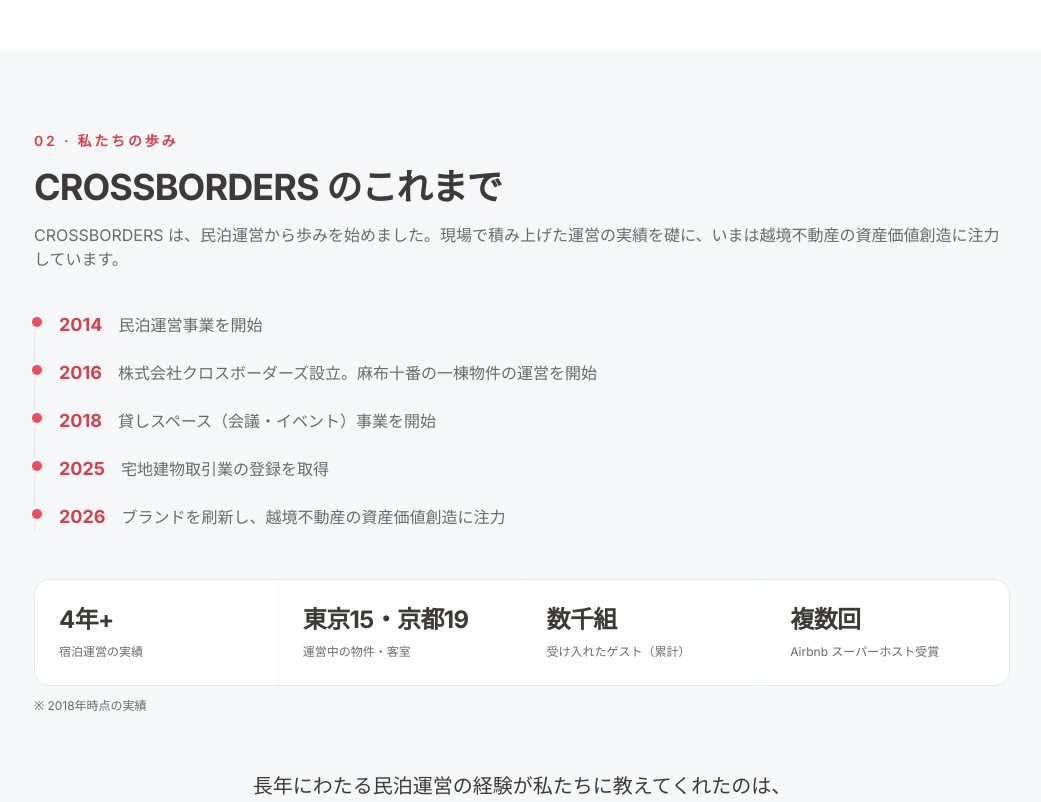
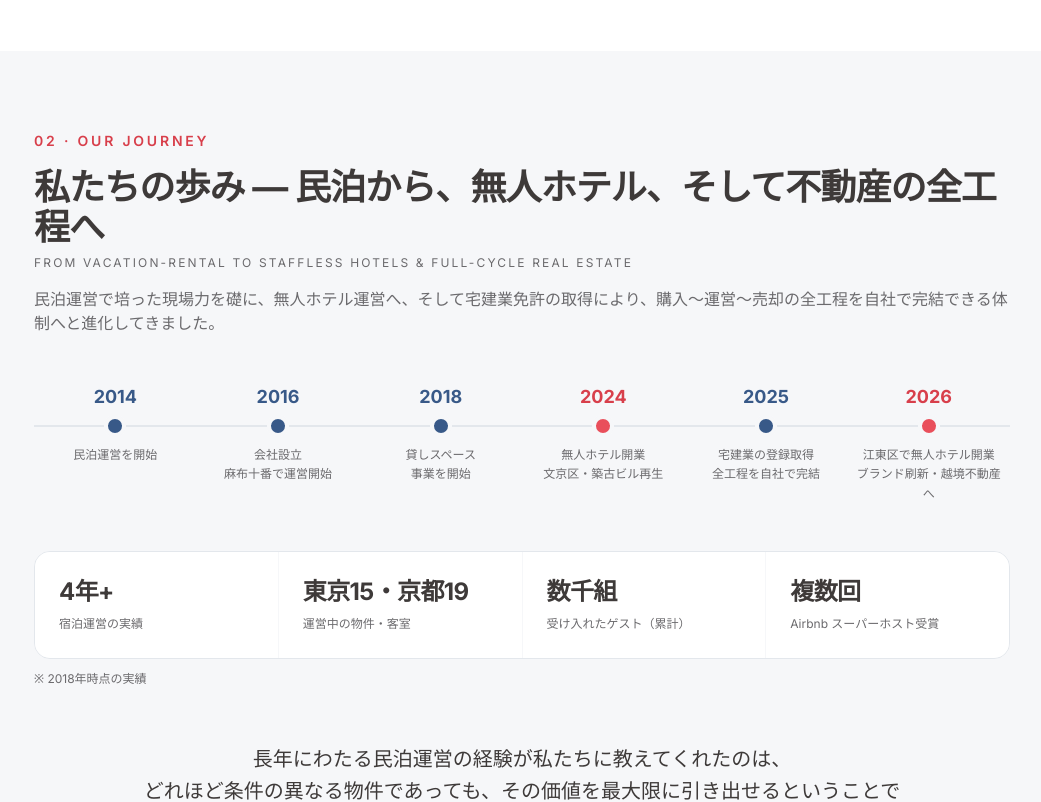
Before and after one commit to fika-tokyo/crossborders-staging, a React (Vite) app: page /about in a window 1280 px wide. Shown: the part 1100-1902 px from the top of the page, without its empty margins (118-1159 px from the left). Built offline with nearby package versions, Linux system fonts and the light colour scheme.

Commit message:
preview: review feedback round 1 (notes/address/journey)

```diff
--- a/src/i18n.jsx
+++ b/src/i18n.jsx
@@ -25,7 +25,7 @@
     taglineEn: `Cross Borders, Create Value.`,
     email: 'contact@crossborders.tokyo',
     phone: '050-1722-7286',
-    address: `東京都 目黒区`,
+    address: `〒153-0051 東京都目黒区上目黒4-41-8 2F`,
   },
   nav: [
     { label: `ホーム`, to: '/' },
@@ -88,13 +88,20 @@
     { key: 'industry', title: `業界の境界`, body: `圧倒的に透明でクリーンな取引により、日本の不動産業界が抱える旧来の「不透明」なイメージを打破する。` },
   ],
   journey: {
-    intro: `CROSSBORDERS は、民泊運営から歩みを始めました。現場で積み上げた運営の実績を礎に、いまは越境不動産の資産価値創造に注力しています。`,
+    intro: `民泊運営で培った現場力を礎に、無人ホテル運営へ、そして宅建業免許の取得により、購入〜運営〜売却の全工程を自社で完結できる体制へと進化してきました。`,
+    subEn: 'From vacation-rental to staffless hotels & full-cycle real estate',
     milestones: [
-      { year: '2014', title: `民泊運営事業を開始` },
-      { year: '2016', title: `株式会社クロスボーダーズ設立。麻布十番の一棟物件の運営を開始` },
-      { year: '2018', title: `貸しスペース（会議・イベント）事業を開始` },
-      { year: '2025', title: `宅地建物取引業の登録を取得` },
-      { year: '2026', title: `ブランドを刷新し、越境不動産の資産価値創造に注力` },
+      { year: '2014', title: `民泊運営を開始` },
+      { year: '2016', title: `会社設立
+麻布十番で運営開始` },
+      { year: '2018', title: `貸しスペース
+事業を開始` },
+      { year: '2024', title: `無人ホテル開業
+文京区・築古ビル再生`, hot: true },
+      { year: '2025', title: `宅建業の登録取得
+全工程を自社で完結` },
+      { year: '2026', title: `江東区で無人ホテル開業
+ブランド刷新・越境不動産へ`, hot: true },
     ],
     closing: `長年にわたる民泊運営の経験が私たちに教えてくれたのは、\nどれほど条件の異なる物件であっても、その価値を最大限に引き出せるということです。`,
   },
@@ -179,7 +186,7 @@
     valueTeaserTitle: `資産ライフサイクル全体の価値マネジメント`, valueTeaserSubtitle: `Discover から Exit まで、お客様の歩む一歩一歩に寄り添う——それが事業における「Cross the Borders」の本当の意味です。`, valueTeaserLink: `バリューチェーン全体を見る →`,
     homeCtaTitle: `ともに、新たな境界へ`, homeCtaSubtitle: `土地オーナー様、投資家様、そしてパートナーシップをご検討中の方まで、まずはお気軽にご相談ください。`, homeCtaButton: `お問い合わせ`,
     aboutEyebrow1: `01 · ブランド哲学`, aboutTitle1: `CROSSBORDERS の意味`, aboutIntro1: `"Cross the Borders" ——境界を越え、新たな価値を。\n私たちの社名は単なる名称ではなく、一つの確固たる思想です。\n現在の日本の不動産業界は、いまなお五つの見えない「境界」によって隔てられていると、私たちは捉えています。`,
-    aboutEyebrow2: `02 · 私たちの歩み`, aboutTitle2: `CROSSBORDERS のこれまで`,
+    aboutEyebrow2: `02 · OUR JOURNEY`, aboutTitle2: `私たちの歩み — 民泊から、無人ホテル、そして不動産の全工程へ`,
     valueEyebrow: `03 · 私たちの価値創造`, valueTitle: `資産ライフサイクル全体の価値マネジメント`, valueIntro: `従来の不動産会社が行うのは「売買仲介」だけ。私たちはすべてのサービスを、バラバラのメニューではなく一本のバリューチェーンに統合します。`,
     matrixTitle: `私たちの差別化`, matrixSubtitle: `不動産会社、運営会社、コンサルティング会社は数あれど、この三つを兼ね備える会社はごくわずかです。`, matrixCapHeader: `能力`,
     strengthsTitle: `四つの中核的な強み`, valueCtaButton: `ご要望を相談する`,
@@ -208,7 +215,7 @@
     taglineEn: `Cross Borders, Create Value.`,
     email: 'contact@crossborders.tokyo',
     phone: '050-1722-7286',
-    address: '東京都 目黑區',
+    address: '〒153-0051 東京都目黑區上目黑4-41-8 2F',
   },
   nav: [
     { label: `首頁`, to: '/' },
@@ -271,13 +278,20 @@
     { key: 'industry', title: `行業的邊界`, body: `以徹底透明、乾淨的交易，打破日本不動產行業舊有的「不透明」印象。` },
   ],
   journey: {
-    intro: `CROSSBORDERS 從民泊運營起步。以現場積累的運營實績為根基，如今專注於跨境不動產的資產價值創造。`,
+    intro: `以民泊運營累積的現場實力為基礎，邁向無人酒店運營；並透過取得宅建業執照，進化為可自社完成購入〜運營〜出售全流程的體制。`,
+    subEn: 'From vacation-rental to staffless hotels & full-cycle real estate',
     milestones: [
-      { year: '2014', title: `民泊（住宿）運營事業起步` },
-      { year: '2016', title: `株式會社 CROSSBORDERS 成立；麻布十番一棟物件運營開始` },
-      { year: '2018', title: `拓展貸し空間（會議·活動空間）事業` },
-      { year: '2025', title: `取得日本「宅地建物取引業」登入（不動產交易牌照）` },
-      { year: '2026', title: `品牌煥新，聚焦跨境不動產資產價值創造` },
+      { year: '2014', title: `開始民泊運營` },
+      { year: '2016', title: `公司成立
+麻布十番開始運營` },
+      { year: '2018', title: `開始共享空間
+(會議·活動)事業` },
+      { year: '2024', title: `無人酒店開業
+文京區·老樓再生`, hot: true },
+      { year: '2025', title: `取得宅建業登錄
+全流程自社完結` },
+      { year: '2026', title: `江東區無人酒店開業
+品牌煥新·跨境不動產`, hot: true },
     ],
     closing: `多年的民宿運營經驗讓我們懂得：無論是多麼不同的物件，我們都能把它的價值最大化。`,
   },
@@ -362,7 +376,7 @@
     valueTeaserTitle: `資產生命週期的全程價值管理`, valueTeaserSubtitle: `從 Discover 到 Exit，我們陪伴客戶走完每一步——這就是「Cross the Borders」在業務層面的真正含義。`, valueTeaserLink: `檢視完整價值鏈 →`,
     homeCtaTitle: `跟我們一起，跨越邊界，邁向未來`, homeCtaSubtitle: `無論您是土地業主、投資人，還是正在考慮合作的夥伴，歡迎隨時與我們聯絡。`, homeCtaButton: `聯絡我們`,
     aboutEyebrow1: `01 · 品牌哲學`, aboutTitle1: `CROSSBORDERS 的含義`, aboutIntro1: `"Cross the Borders" ——跨越邊界，創造新的價值。\n我們的公司名不僅是名稱，更是一種堅定的理念。我們認為，如今的日本不動產行業，依然被五道無形的「邊界」所阻隔。`,
-    aboutEyebrow2: `02 · 我們的歷程`, aboutTitle2: `CROSSBORDERS 一路走來`,
+    aboutEyebrow2: `02 · OUR JOURNEY`, aboutTitle2: `我們的歷程 — 從民泊、到無人酒店、再到不動產全流程`,
     valueEyebrow: `03 · 我們如何創造價值`, valueTitle: `資產生命週期的全程價值管理`, valueIntro: `傳統不動產公司只做「買賣中介」。我們把所有服務整合成一條完整的價值鏈，而不是零散的服務專案。`,
     matrixTitle: `我們的差別化`, matrixSubtitle: `市場上不乏各類公司，但能把不動產、運營、諮詢三者結合的，極少。`, matrixCapHeader: `能力`,
     strengthsTitle: `四大核心強項`, valueCtaButton: `洽談合作`,
@@ -390,7 +404,7 @@
     taglineEn: `Cross Borders, Create Value.`,
     email: 'contact@crossborders.tokyo',
     phone: '050-1722-7286',
-    address: '东京都 目黑区',
+    address: '〒153-0051 东京都目黑区上目黑4-41-8 2F',
   },
   nav: [
     { label: `首页`, to: '/' },
@@ -453,13 +467,20 @@
     { key: 'industry', title: `行业的边界`, body: `以彻底透明、干净的交易，打破日本不动产行业旧有的「不透明」印象。` },
   ],
   journey: {
-    intro: `CROSSBORDERS 从民泊运营起步。以现场积累的运营实绩为根基，如今专注于跨境不动产的资产价值创造。`,
+    intro: `以民宿运营积累的现场实力为基础，迈向无人酒店运营；并通过取得宅建业执照，进化为可自社完成购入〜运营〜出售全流程的体制。`,
+    subEn: 'From vacation-rental to staffless hotels & full-cycle real estate',
     milestones: [
-      { year: '2014', title: `民泊（住宿）运营事业起步` },
-      { year: '2016', title: `株式会社 CROSSBORDERS 成立；麻布十番一栋物件运营开始` },
-      { year: '2018', title: `拓展贷し空间（会议·活动空间）事业` },
-      { year: '2025', title: `取得日本「宅地建物取引业」登录（不动产交易牌照）` },
-      { year: '2026', title: `品牌焕新，聚焦跨境不动产资产价值创造` },
+      { year: '2014', title: `开始民宿运营` },
+      { year: '2016', title: `公司成立
+麻布十番开始运营` },
+      { year: '2018', title: `开始共享空间
+(会议·活动)事业` },
+      { year: '2024', title: `无人酒店开业
+文京区·老楼再生`, hot: true },
+      { year: '2025', title: `取得宅建业登录
+全流程自社完结` },
+      { year: '2026', title: `江东区无人酒店开业
+品牌焕新·跨境不动产`, hot: true },
     ],
     closing: `多年的民宿运营经验让我们懂得：无论是多么不同的物件，我们都能把它的价值最大化。`,
   },
@@ -544,7 +565,7 @@
     valueTeaserTitle: `资产生命周期的全程价值管理`, valueTeaserSubtitle: `从 Discover 到 Exit，我们陪伴客户走完每一步——这就是「Cross the Borders」在业务层面的真正含义。`, valueTeaserLink: `查看完整价值链 →`,
     homeCtaTitle: `跟我们一起，跨越边界，迈向未来`, homeCtaSubtitle: `无论您是土地业主、投资人，还是正在考虑合作的伙伴，欢迎随时与我们联系。`, homeCtaButton: `联系我们`,
     aboutEyebrow1: `01 · 品牌哲学`, aboutTitle1: `CROSSBORDERS 的含义`, aboutIntro1: `"Cross the Borders" ——跨越边界，创造新的价值。\n我们的公司名不仅是名称，更是一种坚定的理念。我们认为，如今的日本不动产行业，依然被五道无形的「边界」所阻隔。`,
-    aboutEyebrow2: `02 · 我们的历程`, aboutTitle2: `CROSSBORDERS 一路走来`,
+    aboutEyebrow2: `02 · OUR JOURNEY`, aboutTitle2: `我们的历程 — 从民宿、到无人酒店、再到不动产全流程`,
     valueEyebrow: `03 · 我们如何创造价值`, valueTitle: `资产生命周期的全程价值管理`, valueIntro: `传统不动产公司只做「买卖中介」。我们把所有服务整合成一条完整的价值链，而不是零散的服务项目。`,
     matrixTitle: `我们的差别化`, matrixSubtitle: `市场上不乏各类公司，但能把不动产、运营、咨询三者结合的，极少。`, matrixCapHeader: `能力`,
     strengthsTitle: `四大核心强项`, valueCtaButton: `洽谈合作`,
@@ -573,7 +594,7 @@
     taglineEn: ``,
     email: 'contact@crossborders.tokyo',
     phone: '050-1722-7286',
-    address: 'Meguro-ku, Tokyo, Japan',
+    address: '4-41-8-2F Kamimeguro, Meguro-ku, Tokyo 153-0051',
   },
   nav: [
     { label: `Home`, to: '/' },
@@ -636,13 +657,21 @@
     { key: 'industry', title: `The industry border`, body: `Through radically transparent, straightforward dealing, we break the industry's old "opaque" reputation.` },
   ],
   journey: {
-    intro: `CROSSBORDERS started out running vacation rentals. Built on that hands-on operating experience, we now focus on cross-border real-estate value creation.`,
+    intro: `Built on hands-on vacation-rental operations, we moved into staffless hotels — and with a real-estate brokerage license, we now handle the full cycle from purchase to operation to sale in-house.`,
+    subEn: 'From vacation-rental to staffless hotels & full-cycle real estate',
     milestones: [
-      { year: '2014', title: `Vacation-rental operations begin` },
-      { year: '2016', title: `CROSSBORDERS CO., LTD. founded; begins operating an entire building in Azabu-Juban` },
-      { year: '2018', title: `Expands into rental meeting & event spaces` },
-      { year: '2025', title: `Obtains a Japanese real-estate brokerage license` },
-      { year: '2026', title: `Rebrands to focus on cross-border real-estate value creation` },
+      { year: '2014', title: `Vacation-rental
+operations begin` },
+      { year: '2016', title: `Company founded
+Operations begin in Azabu-Juban` },
+      { year: '2018', title: `Rental-space
+business begins` },
+      { year: '2024', title: `Staffless hotel opens
+Bunkyo · renovated building`, hot: true },
+      { year: '2025', title: `Brokerage license obtained
+Full cycle in-house` },
+      { year: '2026', title: `Second staffless hotel in Koto
+Rebrand · cross-border real estate`, hot: true },
     ],
     closing: `Years of vacation-rental operations taught us one thing:\nhowever different a property may be, we can maximize its value.`,
   },
@@ -727,7 +756,7 @@
     valueTeaserTitle: `Value management across the asset lifecycle`, valueTeaserSubtitle: `From Discover to Exit, we accompany clients every step — this is what "Cross the Borders" truly means in business.`, valueTeaserLink: `See the full value chain →`,
     homeCtaTitle: `Together, toward new borders`, homeCtaSubtitle: `Whether you're a landowner, an investor, or considering a partnership, feel free to reach out anytime.`, homeCtaButton: `Get in touch`,
     aboutEyebrow1: `01 · Brand philosophy`, aboutTitle1: `What CROSSBORDERS means`, aboutIntro1: `"Cross the Borders" — go beyond boundaries, create new value.\nMore than a name, it is the philosophy we work by.\nWe believe Japan's real-estate industry is, even today, divided by five invisible "borders."`,
-    aboutEyebrow2: `02 · Our journey`, aboutTitle2: `The CROSSBORDERS story`,
+    aboutEyebrow2: `02 · OUR JOURNEY`, aboutTitle2: `Our journey — vacation rentals, staffless hotels, full-cycle real estate`,
     valueEyebrow: `03 · How we create value`, valueTitle: `Value management across the asset lifecycle`, valueIntro: `A traditional agency only handles brokerage. We bring every service together into one continuous value chain — not a set of disconnected offerings.`,
     matrixTitle: `How we differ`, matrixSubtitle: `There are plenty of agencies, operators and consultancies — but very few combine all three.`, matrixCapHeader: `Capability`,
     strengthsTitle: `Four core strengths`, valueCtaButton: `Discuss your needs`,
--- a/src/insights/shinjuku-gyoen-2026-07.ja.md
+++ b/src/insights/shinjuku-gyoen-2026-07.ja.md
@@ -117,11 +117,7 @@
 
 ——ぜひご連絡ください。このシミュレーションの手法は、お手元の物件にも同様に適用できます。たとえ最終的な結論が「ホテルには適さない」であっても、計算せずに諦めるより、一度きちんと試算してみる方がよいはずです。
 
-<strong>株式会社クロスボーダーズ</strong> 宅地建物取引業登録　東京都知事（1）第111770号
-
-住宅宿泊管理業者登録　国土交通大臣（01）第F04198号
-
- 所在地：153-0051東京都目黒区上目黒4-41-8２F メール：contact@crossborders.tokyo
+<div class="article-notes">
 
 <strong>主な出典</strong>
 
@@ -144,3 +140,5 @@
 *本文は公開資料と一定の前提条件に基づく収益試算・市場分析であり、将来の収益や不動産価格を保証するものではありません。文中の営業収益率は年間総収入÷概算総投資額（取得諸費用等を含む）であり、運営コスト（清掃・予約プラットフォーム手数料・水道光熱費・人件費等）や固定資産税・保険・修繕等の保有コスト、借入利息・税金は控除していません。住宅系収益物件の表面利回りとは算出方法が異なるため、直接比較はできません。旅館業案の収益率は旅館業（簡易宿所）許可の取得を前提としており、許可取得の可否および所要期間は所轄行政機関の判断によります。ADR・稼働率等の運営指標は市場環境により変動します。マクロデータの基準時点は2026年3〜7月公表情報、法令・条例に関する記述は2026年7月時点のものであり、今後変更される可能性があります。物件情報は売主提供資料に基づいており、正式な内容は重要事項説明書によります。投資のご判断は、税理士・建築士・宅地建物取引士等の専門家にご相談の上、ご自身で行ってください。*
 
 *本物件が成約した場合、本ページは速やかに更新または削除されます。*
+
+</div>
--- a/src/pages/About.jsx
+++ b/src/pages/About.jsx
@@ -51,16 +51,33 @@
           <h2 className="mt-4 text-3xl font-bold tracking-tight text-ink md:text-4xl">
             {ui.aboutTitle2}
           </h2>
+          {journey.subEn && (
+            <p className="mt-2 text-xs uppercase tracking-[0.18em] text-ink-soft">{journey.subEn}</p>
+          )}
           <p className="mt-4 text-ink-soft">{journey.intro}</p>
 
-          {/* Timeline */}
-          <ol className="mt-10 space-y-5 border-l border-line pl-6">
+          {/* Timeline — horizontal on desktop */}
+          <div className="relative mt-12 hidden md:block">
+            <div className="absolute left-0 right-0 top-[42px] h-0.5 bg-line" />
+            <ol className="relative flex">
+              {journey.milestones.map((m) => (
+                <li key={m.year} className="flex-1 px-2 text-center">
+                  <p className={`text-lg font-bold ${m.hot ? 'text-red-dark' : 'text-navy'}`}>{m.year}</p>
+                  <span className={`mx-auto mt-2 block h-3.5 w-3.5 rounded-full ring-4 ring-mist ${m.hot ? 'bg-red' : 'bg-navy'}`} />
+                  <p className="mt-3 whitespace-pre-line text-xs leading-relaxed text-ink-soft">{m.title}</p>
+                </li>
+              ))}
+            </ol>
+          </div>
+
+          {/* Timeline — vertical on mobile */}
+          <ol className="mt-10 space-y-5 border-l border-line pl-6 md:hidden">
             {journey.milestones.map((m) => (
               <li key={m.year} className="relative">
-                <span className="absolute -left-[27px] top-1.5 h-2.5 w-2.5 rounded-full bg-red ring-4 ring-mist" />
+                <span className={`absolute -left-[27px] top-1.5 h-2.5 w-2.5 rounded-full ring-4 ring-mist ${m.hot ? 'bg-red' : 'bg-navy'}`} />
                 <div className="flex flex-col gap-0.5 sm:flex-row sm:items-baseline sm:gap-4">
-                  <span className="shrink-0 text-lg font-bold text-red-dark">{m.year}</span>
-                  <span className="text-ink-soft">{m.title}</span>
+                  <span className={`shrink-0 text-lg font-bold ${m.hot ? 'text-red-dark' : 'text-navy'}`}>{m.year}</span>
+                  <span className="whitespace-pre-line text-ink-soft">{m.title}</span>
                 </div>
               </li>
             ))}
```
Also changed, not shown: src/index.css (+18 -0 lines), 1 other file (tests, documents, lock files or other folders).
